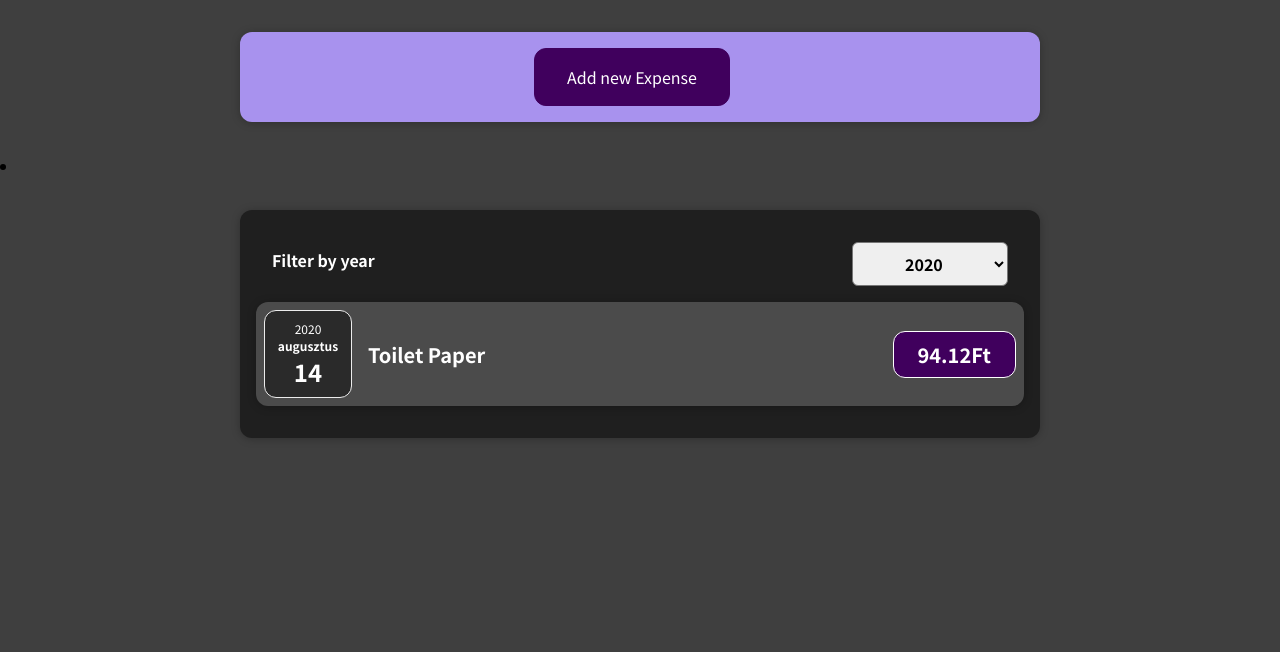
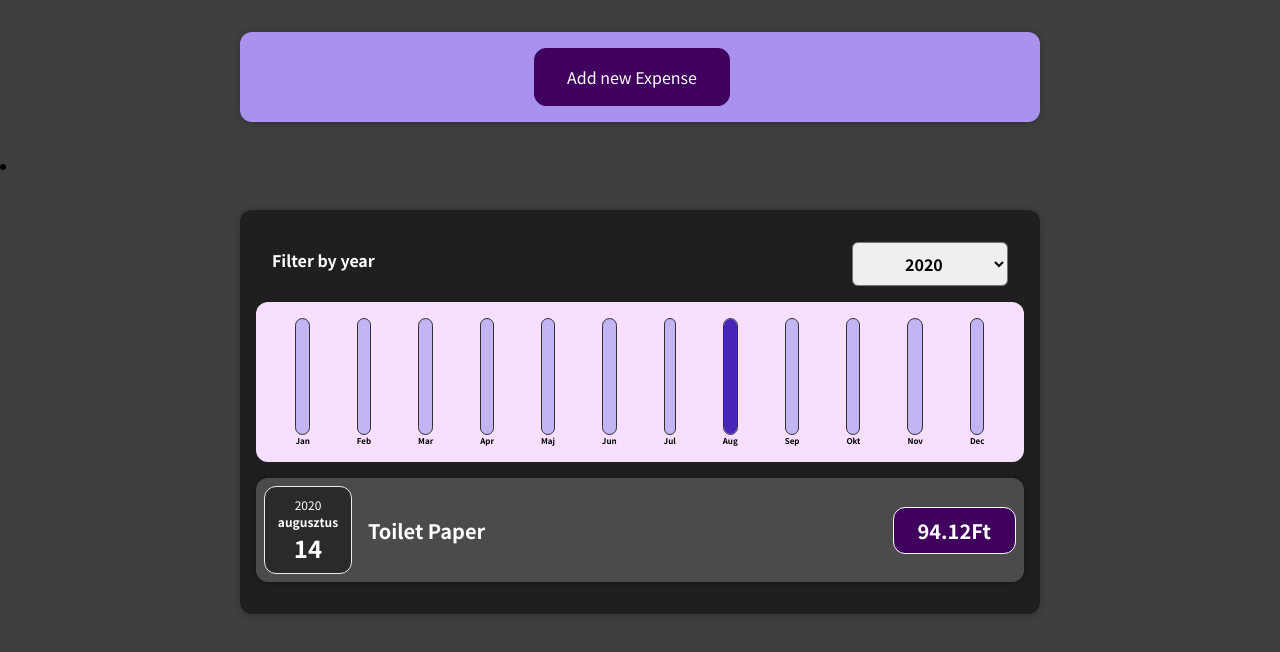
Before and after one commit to konnan933/react_expenses, a React (Create React App) app: page / in a window 1280 px wide. Shown: the top 652 px of the page. Built offline with nearby package versions, Linux system fonts and the light colour scheme.

Commit message:
chart animáció kész

```diff
--- a/src/components/Chart/Chart.js
+++ b/src/components/Chart/Chart.js
@@ -4,13 +4,16 @@
 import "./Chart.css";
 
 function Chart(props) {
+  const dataPointValues = props.dataPoints.map((dataPoint) => dataPoint.value);
+  const totalMaximum = Math.max(...dataPointValues);
+
   return (
     <div className="chart">
       {props.dataPoints.map((dataPoint) => (
         <ChartBar
-          key={dataPoint.id}
+          key={dataPoint.label}
           value={dataPoint.value}
-          maxValue={null}
+          maxValue={totalMaximum}
           label={dataPoint.label}
         />
       ))}
--- a/src/components/Chart/ChartBar.js
+++ b/src/components/Chart/ChartBar.js
@@ -0,0 +1,24 @@
+import react from "react";
+
+import "./ChartBar.css";
+
+function ChartBar(props) {
+  let barFillHeigth = "0%";
+  if (props.maxValue > 0) {
+    barFillHeigth = Math.round((props.value / props.maxValue) * 100) + "%";
+  }
+
+  return (
+    <div className="chart-bar">
+      <div className="chart-bar__inner">
+        <div
+          className="chart-bar__fill"
+          style={{ height: barFillHeigth }}
+        ></div>
+      </div>
+      <div className="chart-bar__label">{props.label}</div>
+    </div>
+  );
+}
+
+export default ChartBar;
--- a/src/components/Expenses/Expenses.js
+++ b/src/components/Expenses/Expenses.js
@@ -3,6 +3,7 @@
 import Card from "../UI/Card";
 import ExpensesFilter from "./ExpenseFilter";
 import ExpensesList from "./ExpensesList";
+import ExpensesChart from "./ExpensesChart";
 
 function Expenses(props) {
   const [filteredYear, setFilteredYear] = useState("2020");
@@ -21,6 +22,7 @@
           selected={filteredYear}
           onChangeFilter={filterChangeHandler}
         />
+        <ExpensesChart expenses={filteredExpenses} />
         <ExpensesList items={filteredExpenses} />
       </Card>
     </li>
--- /dev/null
+++ b/src/components/Expenses/ExpensesChart.js
@@ -0,0 +1,28 @@
+import react from "react";
+import Chart from "../Chart/Chart";
+
+function ExpensesChart(props) {
+  const chartDataPoints = [
+    { label: "Jan", value: 0 },
+    { label: "Feb", value: 0 },
+    { label: "Mar", value: 0 },
+    { label: "Apr", value: 0 },
+    { label: "Maj", value: 0 },
+    { label: "Jun", value: 0 },
+    { label: "Jul", value: 0 },
+    { label: "Aug", value: 0 },
+    { label: "Sep", value: 0 },
+    { label: "Okt", value: 0 },
+    { label: "Nov", value: 0 },
+    { label: "Dec", value: 0 },
+  ];
+
+  for (const expense of props.expenses) {
+    const expenseMonth = expense.date.getMonth();
+    chartDataPoints[expenseMonth].value += expense.amount;
+  }
+
+  return <Chart dataPoints={chartDataPoints} />;
+}
+
+export default ExpensesChart;
--- a/src/components/NewExpense/ExpenseForm.js
+++ b/src/components/NewExpense/ExpenseForm.js
@@ -31,7 +31,7 @@
 
     const expenseData = {
       title: enteredTitle,
-      amount: enteredAmount,
+      amount: +enteredAmount,
       date: new Date(enteredDate),
     };
     props.onSaveExpensData(expenseData);
```
Also changed, not shown: 1 other file (tests, documents, lock files or other folders).
